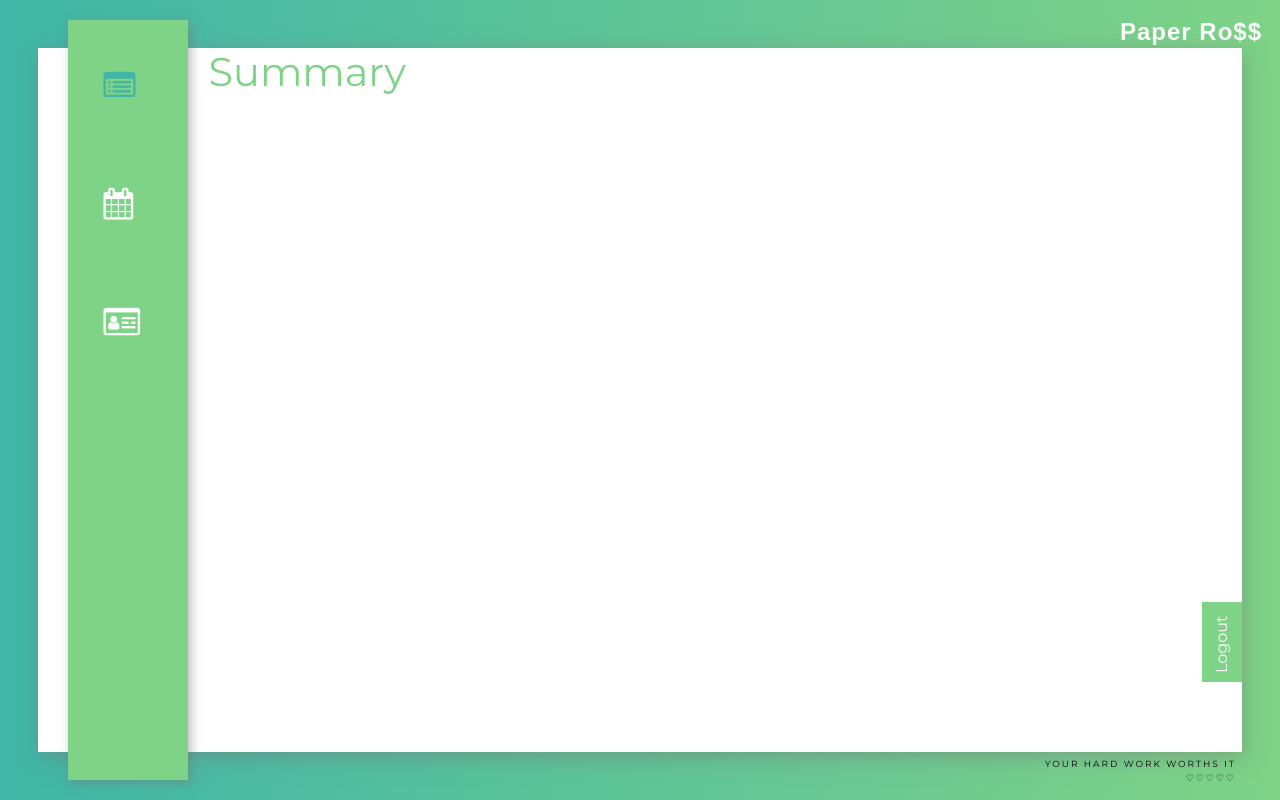
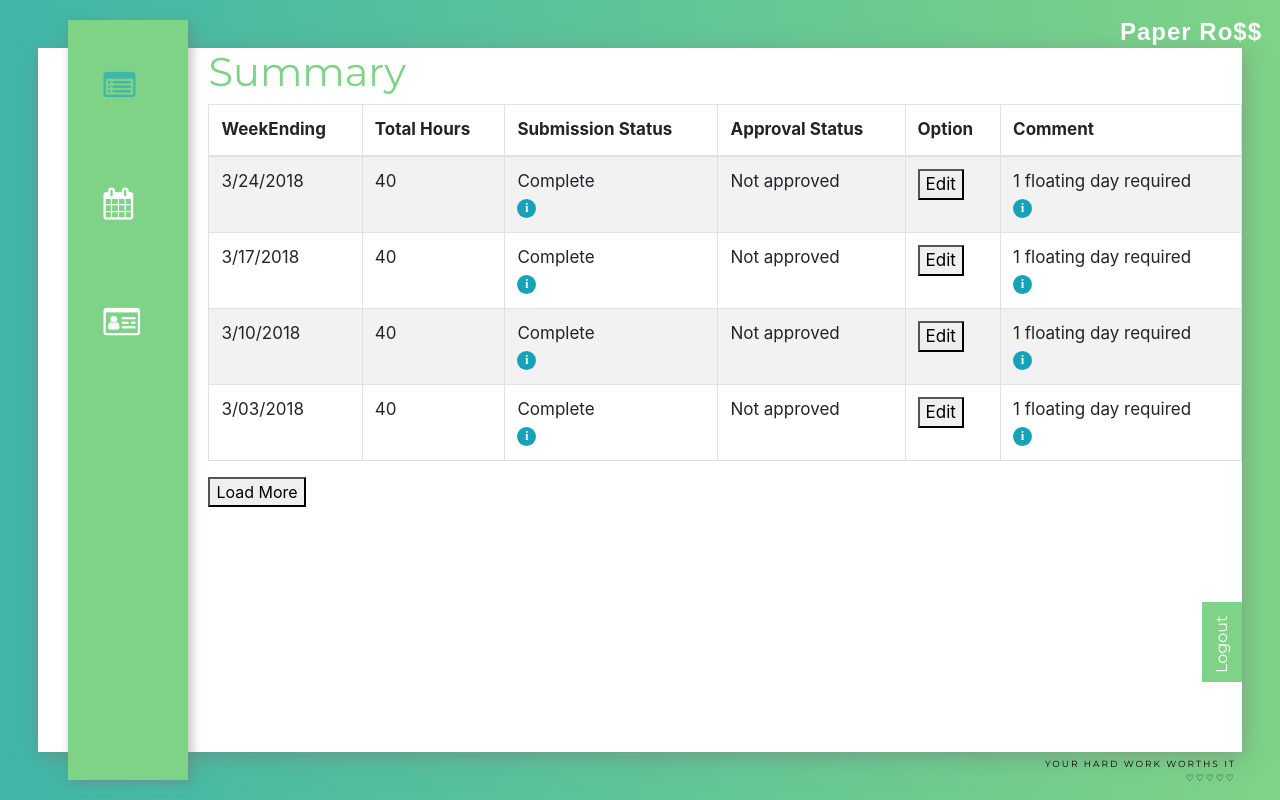
Before and after one commit to paperRoll/paper-roll-frontend, a React (Create React App) app: page /summary in a window 1280 px wide. Built offline with nearby package versions, Linux system fonts and the light colour scheme.

Commit message:
summary page part finished but no backend functions

```diff
--- /dev/null
+++ b/src/containers/Summary/InfoTag/InfoTag.js
@@ -0,0 +1,36 @@
+import React, { Component, useRef, useState, useEffect } from "react";
+import 'bootstrap/dist/css/bootstrap.min.css';
+
+function useHover() {
+    const ref = useRef();
+    const [hovered, setHovered] = useState(false)
+
+    const enter = () => setHovered(true)
+    const leave = () => setHovered(false)
+
+    useEffect(() => {
+        const referrence = ref.current
+        referrence.addEventListener('mouseenter', enter)
+        referrence.addEventListener('mouseleave', leave)
+        return () => {
+            referrence.removeEventListener('mouseenter', enter)
+            referrence.removeEventListener('mouseleave', leave)
+        }
+    }, [ref])
+
+    return [ref, hovered]
+}
+
+function InfoTag() {
+
+    const [ref, hovered] = useHover()
+
+    return (
+        <div>
+            <span  style={{fontFamily: "Italics"}}class="badge badge-pill badge-info" ref={ref}>i</span>
+            {hovered && <div>Hi!</div>}
+        </div>
+
+    );
+}
+ export default InfoTag;
--- /dev/null
+++ b/src/containers/Summary/LoadMore/LoadMore.css
@@ -0,0 +1,3 @@
+.loadmore{
+    text-align: center;
+}
--- /dev/null
+++ b/src/containers/Summary/LoadMore/LoadMore.js
@@ -0,0 +1,15 @@
+import React from "react";
+import 'bootstrap/dist/css/bootstrap.min.css';
+import './LoadMore.css';
+
+
+function LoadMore() {
+    return (
+        <div>
+            <button className="loadmore">Load More</button>
+        </div>
+    );
+
+}
+
+export default LoadMore;
--- a/src/containers/Summary/Summary.js
+++ b/src/containers/Summary/Summary.js
@@ -1,9 +1,57 @@
 import React, { Component } from 'react';
+import * as ReactBootstrap from "react-bootstrap";
+import InfoTag from './InfoTag/InfoTag';
+import 'bootstrap/dist/css/bootstrap.min.css';
+import LoadMore from './LoadMore/LoadMore';
 
 class Summary extends Component {
+
     render() {
+        const summaries = [
+            {weekEnding: "3/24/2018", totalHours: 40, submissionStatus: "Complete", approvalStatus: "Not approved", option: "Edit", comment: "1 floating day required"},
+            {weekEnding: "3/17/2018", totalHours: 40, submissionStatus: "Complete", approvalStatus: "Not approved", option: "Edit", comment: "1 floating day required"},
+            {weekEnding: "3/10/2018", totalHours: 40, submissionStatus: "Complete", approvalStatus: "Not approved", option: "Edit", comment: "1 floating day required"},
+            {weekEnding: "3/03/2018", totalHours: 40, submissionStatus: "Complete", approvalStatus: "Not approved", option: "Edit", comment: "1 floating day required"}
+
+
+        ];
+
+        const renderSummary = (summary, index) => {
+
+            return (
+                <tr key={index}>
+                    <td>{summary.weekEnding}</td>
+                    <td>{summary.totalHours}</td>
+                    <td>{summary.submissionStatus}<InfoTag></InfoTag></td>
+                    <td>{summary.approvalStatus}</td>
+                    <td><button>{summary.option}</button></td>
+                    <td>{summary.comment}<InfoTag></InfoTag></td>
+                </tr>
+            )
+        }
+
         return (
-            <h1>Summary</h1>
+            <div>
+
+                <h1>Summary</h1>
+                <ReactBootstrap.Table striped bordered hover>
+                    <thead>
+                        <tr>
+                            <th>WeekEnding</th>
+                            <th>Total Hours</th>
+                            <th>Submission Status</th>
+                            <th>Approval Status</th>
+                            <th>Option</th>
+                            <th>Comment</th>
+                        </tr>
+                    </thead>
+                    <tbody>
+                        {summaries.map(renderSummary)}
+                    </tbody>
+                </ReactBootstrap.Table>
+                <LoadMore></LoadMore>
+            </div>
+
         )
     }
 }
```
